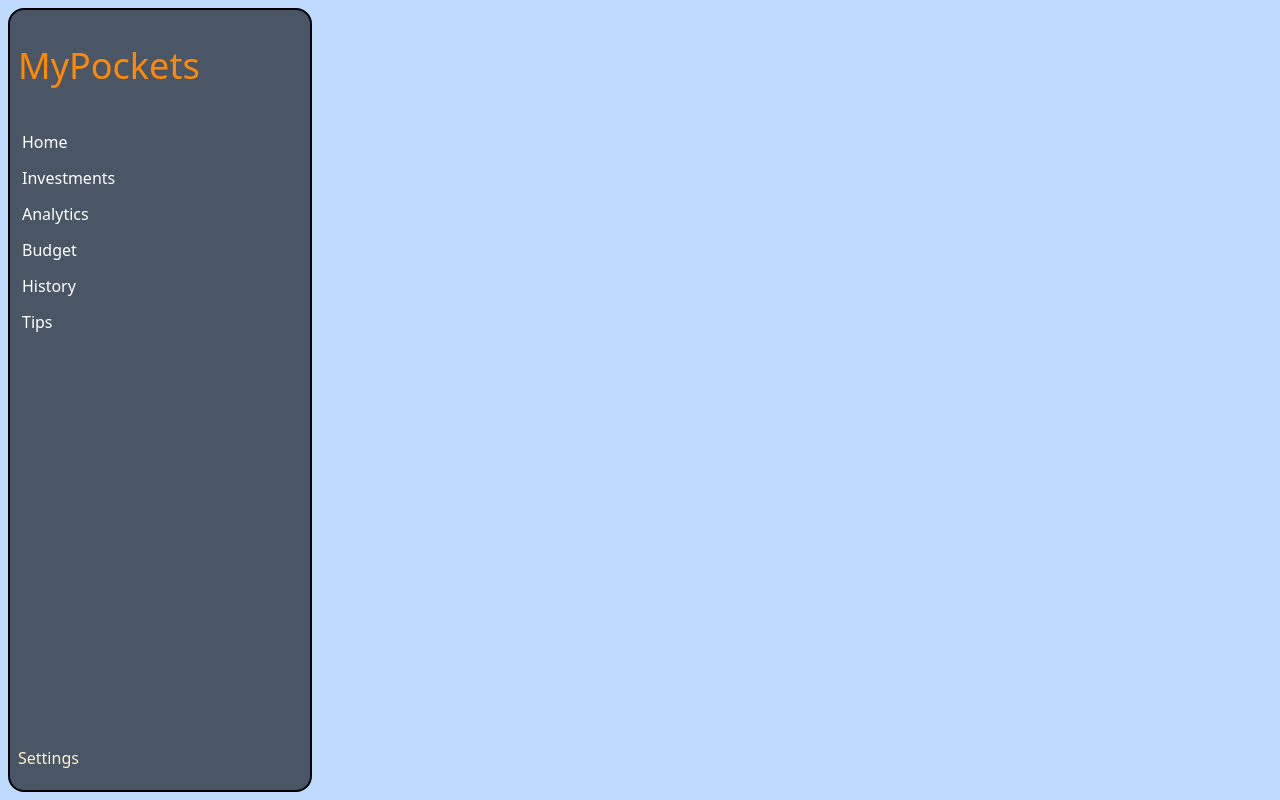
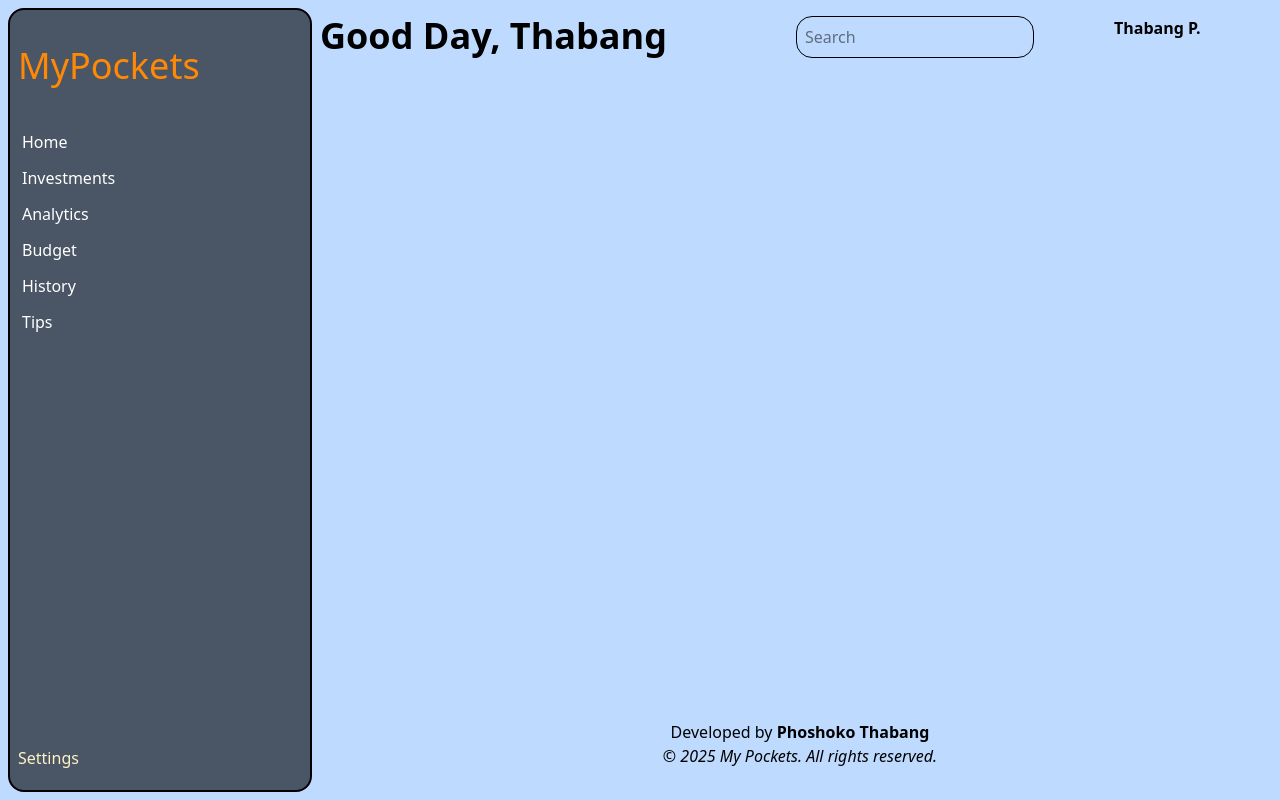
Before and after one commit to ThabangP07/My_Pockets, a React (Vite) app in the folder My_Pockets/: page /tips in a window 1280 px wide. Built offline with nearby package versions, Linux system fonts and the light colour scheme.

Commit message:
refactor: improve layout structure in App component by removing unnecessary header and adjusting main section and adding the footer section

```diff
--- a/My_Pockets/src/App.jsx
+++ b/My_Pockets/src/App.jsx
@@ -5,25 +5,24 @@ import Overview from "./components/Overview";
 import Transactions from "./components/Transactions";
 import NavBar from "./components/NavBar";
 import Greetings from "./components/Greetings";
+import Footer from "./components/Footer";
 import Budget from "./pages/Budget";
 import { BudgetProvider } from "./pages/BudgetContext";
 
 function App() {
   return (
     <BrowserRouter>
-      <div className="grid grid-cols-4 h-dvh bg-blue-200">
+      <div className="grid grid-cols-4 bg-blue-200 min-h-screen">
         <NavBar />
-
+        <div className="col-span-3 flex flex-col justify-between ">
           <main className="col-span-3">
+            <Greetings />
             <Routes>
               {/* Home route */}
               <Route
                 path="/"
                 element={
                   <>
-                  <header>
-                    <Greetings />
-                  </header>
                     <section className="grid grid-cols-2 gap-2 mr-2">
                       <Overview
                         heading1="Balance"
@@ -52,6 +51,10 @@ function App() {
               />
             </Routes>
           </main>
+          <footer className="bottom-0 p-4">
+            <Footer className="mt-2 p-4 text-center" />
+          </footer>
+        </div>
       </div>
     </BrowserRouter>
   );
```
Lines whose indentation alone changed are shown as unchanged.
